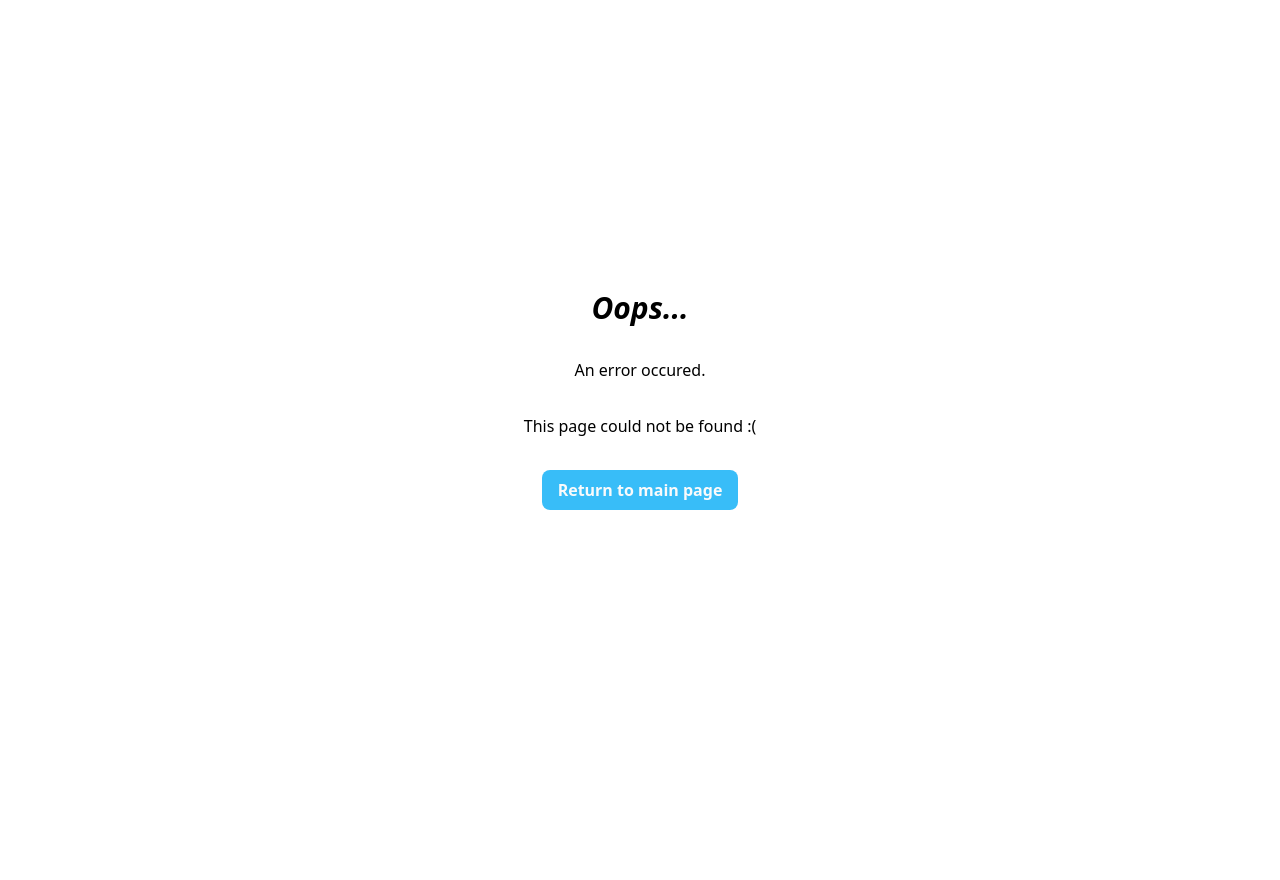
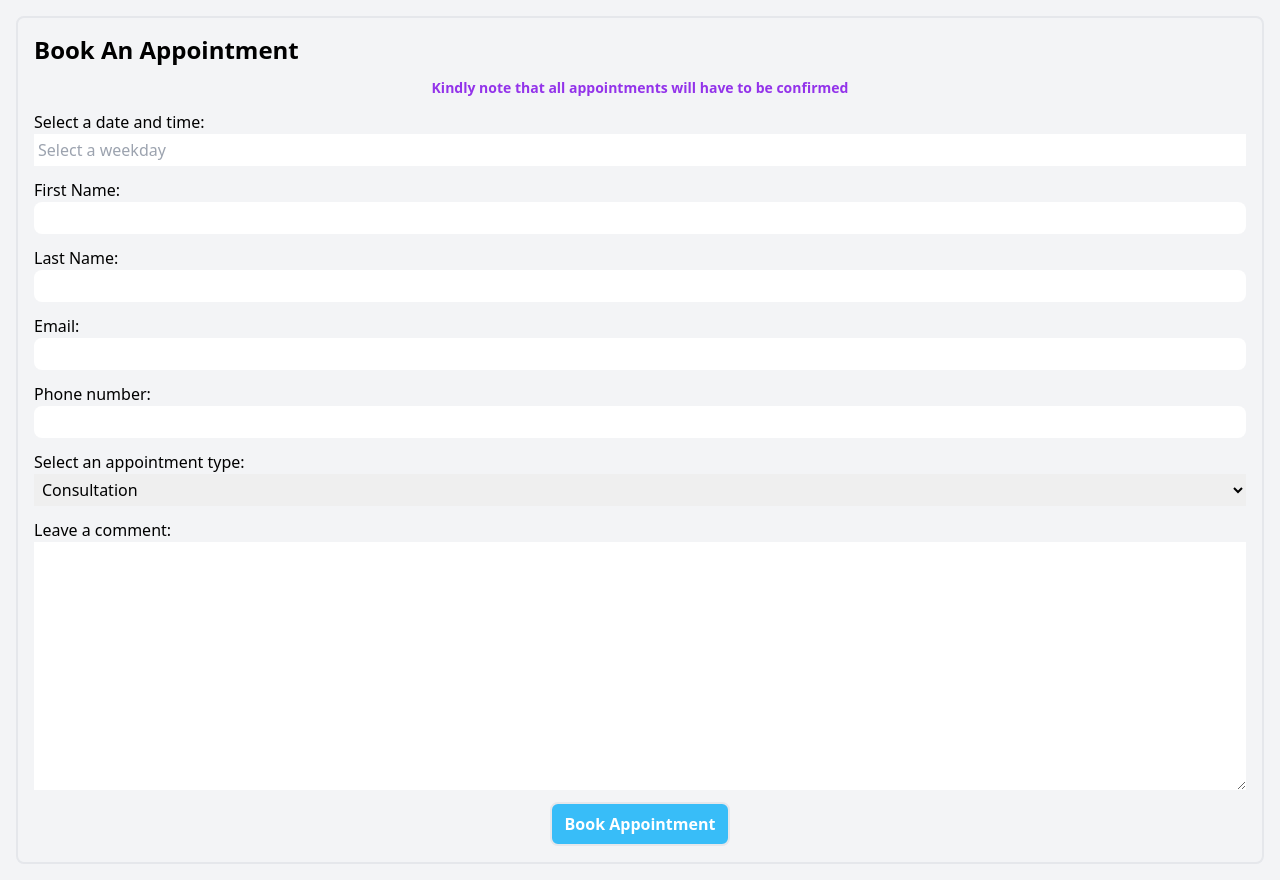
Before and after one commit to elvisnipah/appointment-booking-frontend, a React (Vite) app: page /new in a window 1280 px wide. Before the commit the page ends 800 px from the top, so only its background shows below. Built offline with nearby package versions, Linux system fonts and the light colour scheme.

Commit message:
add booking route, update error page

```diff
--- a/src/App.jsx
+++ b/src/App.jsx
@@ -6,9 +6,10 @@ const App = () => {
   const [user, setUser] = useState(null);
   const handleLogin = () => {};
   return (
-    <div className="bg-gray-100 p-4 app">
+    <div className="bg-gray-100 p-4 page">
+      main page
       {/* <LoginForm handleLogin={handleLogin} /> */}
-      <AppointmentForm />
+      {/* <AppointmentForm /> */}
     </div>
   );
 };
--- a/src/components/AppointmentForm.jsx
+++ b/src/components/AppointmentForm.jsx
@@ -38,8 +38,9 @@ const AppointmentForm = () => {
   };
 
   return (
+    <div className="page p-4 bg-gray-100">
       <form
-      className="flex flex-col gap-3 border-2 border-gray-300 rounded-lg p-4"
+        className="flex flex-col gap-3 border-2 rounded-lg p-4"
         onSubmit={handleSubmit}
       >
         <h1 className="text-2xl font-bold">Book An Appointment</h1>
@@ -119,6 +120,7 @@ const AppointmentForm = () => {
           Book Appointment
         </button>
       </form>
+    </div>
   );
 };
 
--- a/src/components/RouteErrorPage.jsx
+++ b/src/components/RouteErrorPage.jsx
@@ -1,13 +1,18 @@
 import { Link } from "react-router-dom";
+import { useRouteError } from "react-router-dom";
 
 const RouteErrorPage = () => {
+  const error = useRouteError();
+  // console.error(error);
   return (
-    <div className="flex flex-col min-h-full flex-grow items-center justify-center gap-8">
-      <h3 className="italic font-bold text-3xl">Oops...</h3>
+    <div className="page items-center justify-center gap-8 bg-gray-100">
+      <h3 className="italic font-bold text-4xl">Oops...</h3>
       <p>An error occured.</p>
-      <p>This page could not be found :(</p>
+      <p className="italic text-gray-600 font-bold">
+        {error.statusText || error.message}
+      </p>
       <Link to="/">
-        <button className="px-4 py-2 bg-sky-400 rounded-lg font-bold text-gray-50 hover:bg-sky-700">
+        <button className="px-4 py-2 bg-sky-400 rounded-lg font-bold text-gray-100 hover:bg-sky-700">
           Return to main page
         </button>
       </Link>
--- a/src/components/ui/CustomInput.jsx
+++ b/src/components/ui/CustomInput.jsx
@@ -1,7 +1,7 @@
 const CustomInput = (props) => {
   return (
     <input
-      className="p-1"
+      className="p-1 rounded-lg"
       type={props.type}
       name={props.name}
       value={props.value}
--- a/src/index.css
+++ b/src/index.css
@@ -5,7 +5,7 @@
 html,
 body,
 #root,
-.app {
+.page {
   display: flex;
   flex-direction: column;
   flex-grow: 1;
--- a/src/main.jsx
+++ b/src/main.jsx
@@ -4,12 +4,18 @@ import App from "./App.jsx";
 import "./index.css";
 import { createBrowserRouter, RouterProvider } from "react-router-dom";
 import RouteErrorPage from "./components/RouteErrorPage.jsx";
+import AppointmentForm from "./components/AppointmentForm.jsx";
 
 const router = createBrowserRouter([
   {
     path: "/",
     element: <App />,
     errorElement: <RouteErrorPage />,
+    children: [],
+  },
+  {
+    path: "/new",
+    element: <AppointmentForm />,
   },
 ]);
 
```
Lines whose indentation alone changed are shown as unchanged.
